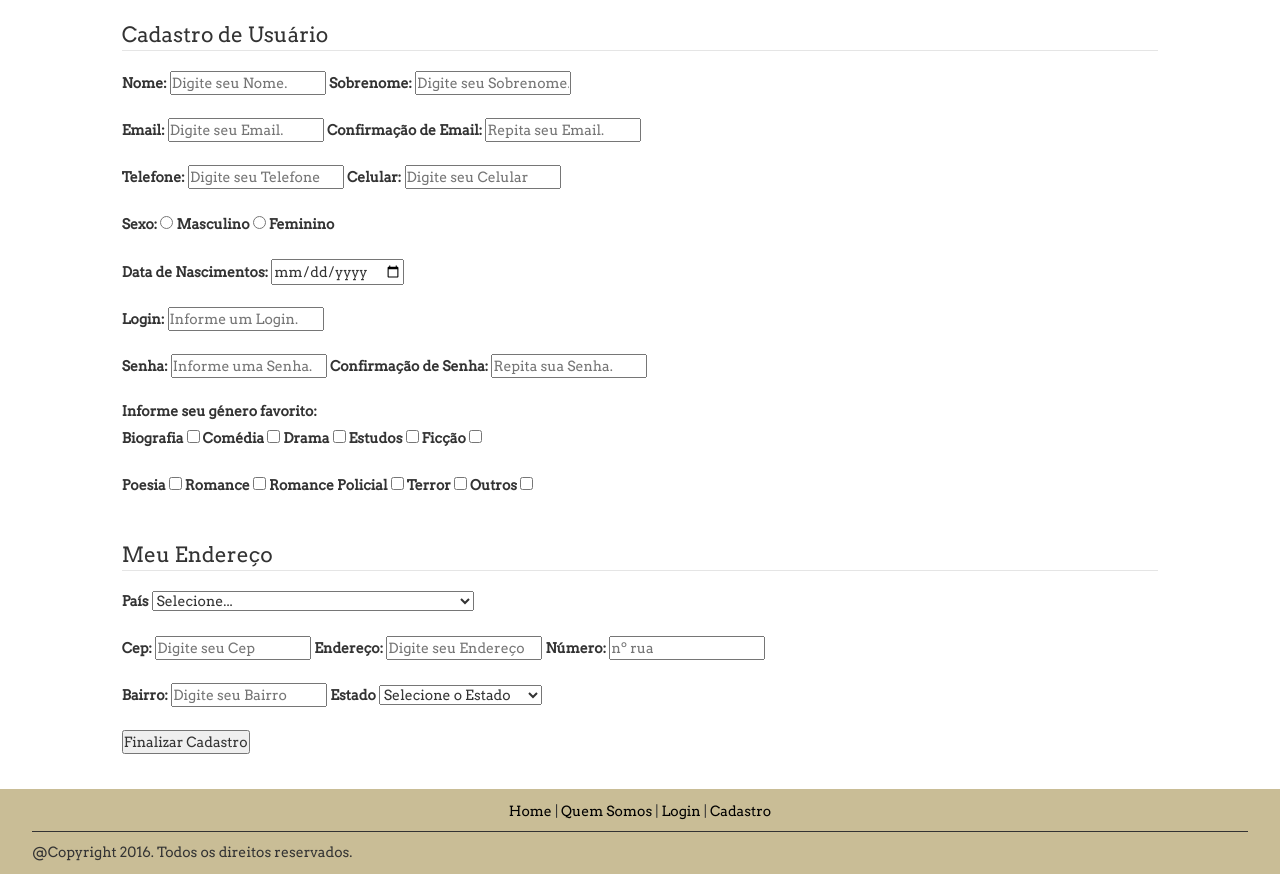
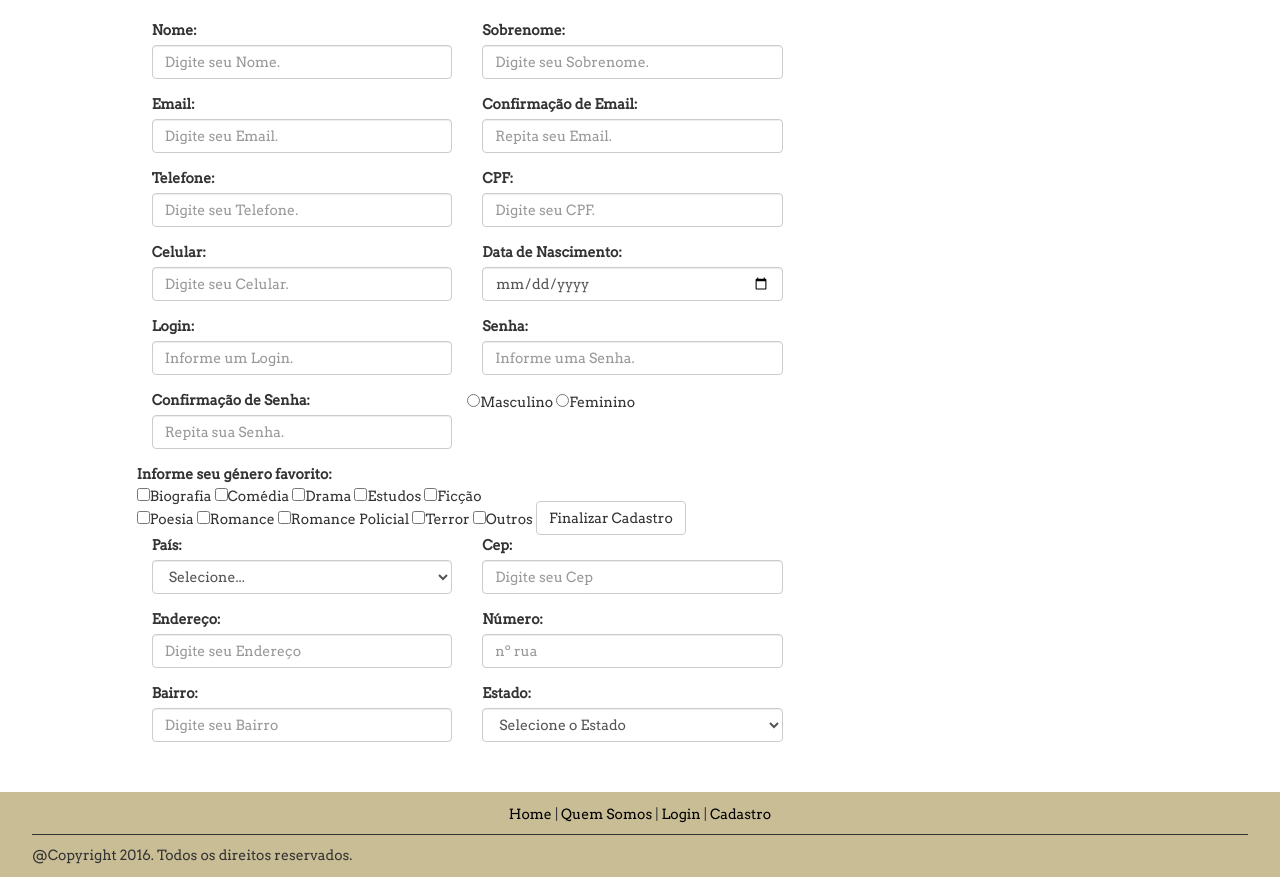
Before and after one commit to Turma2015175/gebi2015175, a PHP site: page /cadastrouser in a window 1280 px wide. Shown: the part 224-1101 px from the top of the page. Run offline with PHP 8.4, Linux system fonts and the light colour scheme; some libraries are stand-ins or nearby versions.

Commit message:
Update cadastrouser.php
Preciso de ajuda no css do formulário!!!! alguém?????? travei aqui....

```diff
--- a/app/views/cadastrouser.php
+++ b/app/views/cadastrouser.php
@@ -1,91 +1,171 @@
+
+<div class="col-xs-10 col-sm-8">
 	<form action="" method="" id="formCadastroUsuario">
-	<fieldset>
-		<legend>Cadastro de Usuário</legend>
+
+				<div class="col-xs-12 col-sm-6">
+					<div class="form-group">
+						<label for="nome">Nome:</label>
+						<input class="form-control" type="text" id="nome" name="nome" placeholder="Digite seu Nome."/>
+					</div>
+				</div>
+
+				<div class="col-xs-12 col-sm-6">
+					<div class="form-group">
+						<label for="sobrenome">Sobrenome:</label>
+						<input class="form-control" type="text" id="sobrenome" name="sobrenome" placeholder="Digite seu Sobrenome."/>
+					</div>
+				</div>
+
+				<div class="col-xs-12 col-sm-6">
+					<div class="form-group">
+						<label for="email_pessoal">Email:</label>
+						<input class="form-control" type="email" id="email_pessoal" name="email_pessoal" placeholder="Digite seu Email."/>
+					</div>
+				</div>
+
+				<div class="col-xs-12 col-sm-6">
+					<div class="form-group">
+						<label for="repita_email_pessoal">Confirmação de Email:</label>
+						<input class="form-control" type="email" id="repita_email_pessoal" name="repita_email_pessoal" placeholder="Repita seu Email." />
+					</div>
+				</div>
+
+				<div class="col-xs-12 col-sm-6">
+					<div class="form-group">
+						<label for="telefone">Telefone:</label>
+						<input class="form-control" type="text" id="telefone" name="telefone" placeholder="Digite seu Telefone."/>
+					</div>
+				</div>
+
+				<div class="col-xs-12 col-sm-6">
+					<div class="form-group">
+						<label for="cpf">CPF:</label>
+						<input class="form-control" type="text" id="cpf" name="cpf" placeholder="Digite seu CPF."/>
+					</div>
+				</div>
+
+				<div class="col-xs-12 col-sm-6">
+					<div class="form-group">
+						<label for="celular">Celular:</label>
+						<input class="form-control" type="text" id="celular" name="celular" placeholder="Digite seu Celular."/>
+					</div>
+				</div>
+
+			<div class="col-xs-12 col-sm-6">
+				<div class="form-group">
+					<label for="idade">Data de Nascimento:</label>
+					<input class="form-control" type="date" id="idade" name="idade">
+				</div>
+			</div>
+
+			<div class="col-xs-12 col-sm-6">
+				<div class="form-group">
+					<label for="login">Login:</label>
+					<input class="form-control" type="text" id="login" name="login" placeholder="Informe um Login."/>
+				</div>
+			</div>
 
 
-		<label class="cadastro" for="nome">Nome:</label>
-		<input type="text" id="nome" name="nome" placeholder="Digite seu Nome."/>
+			<div class="col-xs-12 col-sm-6">
+				<div class="form-group">
+					<label for="senha">Senha:</label>
+					<input class="form-control" type="password" id="senha" name="senha" placeholder="Informe uma Senha."/>
+				</div>
+			</div>
 
-		<label class="cadastro" for="sobrenome">Sobrenome:</label>
-		<input type="text" id="sobrenome" name="sobrenome" placeholder="Digite seu Sobrenome."/><br><br>
+			<div class="col-xs-12 col-sm-6">
+				<div class="form-group">
+					<label for="rsenha">Confirmação de Senha:</label>
+					<input class="form-control" type="password" id="rsenha" name="rsenha" placeholder="Repita sua Senha."/>
+				</div>
+			</div>
+
+			<div class="form-inline" class="col-xs-12 col-sm-6">
+
+				<div class="radio">
+				  <label for="masculino">
+					<input type="radio" name="sexo" id="masculino" value="masculino">Masculino
+				  </label>
+				</div>
+
+				<div class="radio">
+				  <label for="feminino">
+					<input type="radio" name="sexo" id="feminino" value="feminino">Feminino
+				  </label>
+				</div>
+
+			</div>
 
 
-		<label class="cadastro" for="email_pessoal">Email:</label>
-		<input type="email" id="email_pessoal" name="email_pessoal" placeholder="Digite seu Email."/>
+		<label>Informe seu género favorito:
+			<div class="form-inline">
+				<div class="checkbox">
+					<label for="biografia">
+						<input type="checkbox" id="biografia" name="biografia"/>Biografia
+					</label>
+				</div>
 
-		<label class="cadastro" for="repita_email_pessoal">Confirmação de Email:</label>
-		<input type="email" id="repita_email_pessoal" name="repita_email_pessoal" placeholder="Repita seu Email." /><br><br>
+				<div class="checkbox">
+					<label for="comedia">
+						<input type="checkbox" id="comedia" name="comedia"/>Comédia
+					</label>
+				</div>
 
+				<div class="checkbox">
+					<label for="drama">
+						<input type="checkbox" id="drama" name="drama"/>Drama
+					</label>
+				</div>
 
-		<label class="cadastro" for="telefone">Telefone:</label>
-		<input type="telefone" id="telefone" name="telefone" placeholder="Digite seu Telefone"/>
+				<div class="checkbox">
+					<label for="estudos">
+						<input type="checkbox" id="estudos" name="estudos"/>Estudos
+					</label>
+				</div>
 
+				<div class="checkbox">
+					<label for="ficcao">
+						<input type="checkbox" id="ficcao" name="ficcao"/>Ficção
+					</label>
+				</div>
+			</div>
+			<div class="form-inline">
+				<div class="checkbox">
+					<label for="poesia">
+						<input type="checkbox" id="poesia" name="poesia"/>Poesia
+					</label>
+				</div>
 
-		<label class="cadastro" for="celular">Celular:</label>
-		<input type="celular" id="celular" name="celular" placeholder="Digite seu Celular"/><br><br>
+				<div class="checkbox">
+					<label for="romantico">
+						<input type="checkbox" id="romantico" name="romantico"/>Romance
+					</label>
+				</div>
 
+				<div class="checkbox">
+					<label for="policial">
+						<input type="checkbox" id="policial" name="policial"/>Romance Policial
+					</label>
+				</div>
 
-		<label class="cadastro" for="sexo">Sexo:</label>
-		<input type="radio" id="masculino" name="sexo"/>
-		<label for="masculino">Masculino</label>
-		<input type="radio" id="feminino" name="sexo"/>
-		<label for="feminino">Feminino</label><br><br>
+				<div class="checkbox">
+					<label for="terror">
+						<input type="checkbox" id="terror" name="terror"/>Terror
+					</label>
+				</div>
 
-		<label class="cadastro" for="idade">Data de Nascimentos:</label>
-		<input type="date" id="idade" name="idade"><br><br>
+				<div class="checkbox">
+					<label for="outro">
+						<input type="checkbox" id="outro" name="outro"/>Outros
+					</label>
+				</div>
+			</div>
+		</label>
 
-
-		<label class="cadastro" for="login">Login:</label>
-		<input type="text" id="login" name="login" placeholder="Informe um Login."/><br><br>
-
-
-		<label class="cadastro" for="senha">Senha:</label>
-		<input type="password" id="senha" name="senha" placeholder="Informe uma Senha."/>
-
-		<label class="cadastro" for="rsenha">Confirmação de Senha:</label>
-		<input type="password" id="rsenha" name="rsenha" placeholder="Repita sua Senha."/><br><br>
-
-
-		<label>Informe seu género favorito:</label><br>
-		<label  class="cadastro" for="biografia">Biografia</label>
-		<input type="checkbox" id="biografia" name="biografia"/>
-
-		<label  class="cadastro" for="comedia">Comédia</label>
-		<input type="checkbox" id="comedia" name="comedia"/>
-
-		<label  class="cadastro" for="drama">Drama</label>
-		<input type="checkbox" id="drama" name="drama"/>
-
-		<label  class="cadastro" for="estudos">Estudos</label>
-		<input type="checkbox" id="estudos" name="estudos"/>
-
-		<label  class="cadastro" for="ficcao">Ficção</label>
-		<input type="checkbox" id="ficcao" name="ficcao"/><br><br>
-
-		<label  class="cadastro" for="poesia">Poesia</label>
-		<input type="checkbox" id="poesia" name="poesia"/>
-
-		<label  class="cadastro" for="romantico">Romance</label>
-		<input type="checkbox" id="romantico" name="romantico"/>
-
-		<label  class="cadastro" for="policial">Romance Policial</label>
-		<input type="checkbox" id="policial" name="policial"/>
-
-		<label  class="cadastro" for="terror">Terror</label>
-		<input type="checkbox" id="terror" name="terror"/>
-
-		<label  class="cadastro" for="outro">Outros</label>
-		<input type="checkbox" id="outro" name="outro"/>
-	</fieldset>
-		<br><br>
-
-
-	<fieldset>
-	<legend>Meu Endereço</legend>
-
-	<tr>
-			<Label>País</Label>
-			<select id="País" name="País">
+		<div class="col-xs-12 col-sm-6">
+			<div class="select" class="form-group">
+				<label id="pais" name="pais">País:</label>
+					<select class="form-control" id="pais" name="pais">
 							<option selected="selected">Selecione...</option>
 							<option value="Brasil" >Brasil</option>
 							<option value="afeganistão">Afeganistão</option>
@@ -338,24 +418,41 @@
 							<option value="Zimbabwe">Zimbabwe</option>
 							<option value="Zâmbia">Zâmbia</option>
 					</select>
-	</tr>
-	<br><br>
 
-	<label class="cadastro" for="cep">Cep:</label>
-	<input type="text" id="cep" name="cep" placeholder="Digite seu Cep"/>
+			</div>
+		</div>
 
-	<label class="cadastro" for="endereco" >Endereço:</label>
-	<input type="text" id="end" name="endereco" placeholder="Digite seu Endereço"/>
+		<div class="col-xs-12 col-sm-6">
+			<div class="form-group">
+				<label for="cep">Cep:</label>
+				<input class="form-control" type="text" id="cep" name="cep" placeholder="Digite seu Cep"/>
+			</div>
+		</div>
 
-	<label class="cadastro" for="numero">Número:</label>
-	<input type="text" id="numEnd" name="numero" placeholder="nº rua"/><br><br>
+		<div class="col-xs-12 col-sm-6">
+			<div class="form-group">
+				<label for="endereco" >Endereço:</label>
+				<input class="form-control" type="text" id="end" name="endereco" placeholder="Digite seu Endereço"/>
+			</div>
+		</div>
 
-	<label class="cadastro" for="bairro">Bairro:</label>
-	<input type="text" id="bairro" name="bairro" placeholder="Digite seu Bairro"/>
+		<div class="col-xs-12 col-sm-6">
+			<div class="form-group">
+				<label for="numero">Número:</label>
+				<input class="form-control" type="text" id="numEnd" name="numero" placeholder="nº rua"/>
+			</div>
+		</div>
 
-	<label>Estado</label>
-
-	<select name="Estados">
+		<div class="col-xs-12 col-sm-6">
+			<div class="form-group">
+				<label for="bairro">Bairro:</label>
+				<input class="form-control" type="text" id="bairro" name="bairro" placeholder="Digite seu Bairro"/>
+			</div>
+		</div>
+		<div class="col-xs-12 col-sm-6">
+			<div class="select" class="form-group">
+				<label for="estados">Estado:</label>
+				<select class="form-control" name="estados">
 						<option value="0">Selecione o Estado</option>
 						<option value="ac">Acre</option>
 						<option value="al">Alagoas</option>
@@ -385,7 +482,10 @@
 						<option value="se">Sergipe</option>
 						<option value="to">Tocantins</option>
 				</select>
-	<br><br>
-	<input type="submit" value="Finalizar Cadastro" id="Enviar"/>
-	</fieldset>
+			</div>
+		</div>
+
+		<input class="btn btn-default" type="submit" value="Finalizar Cadastro" id="enviar"/>
+
 	</form>
+</div>
```
Lines whose indentation alone changed are shown as unchanged.
